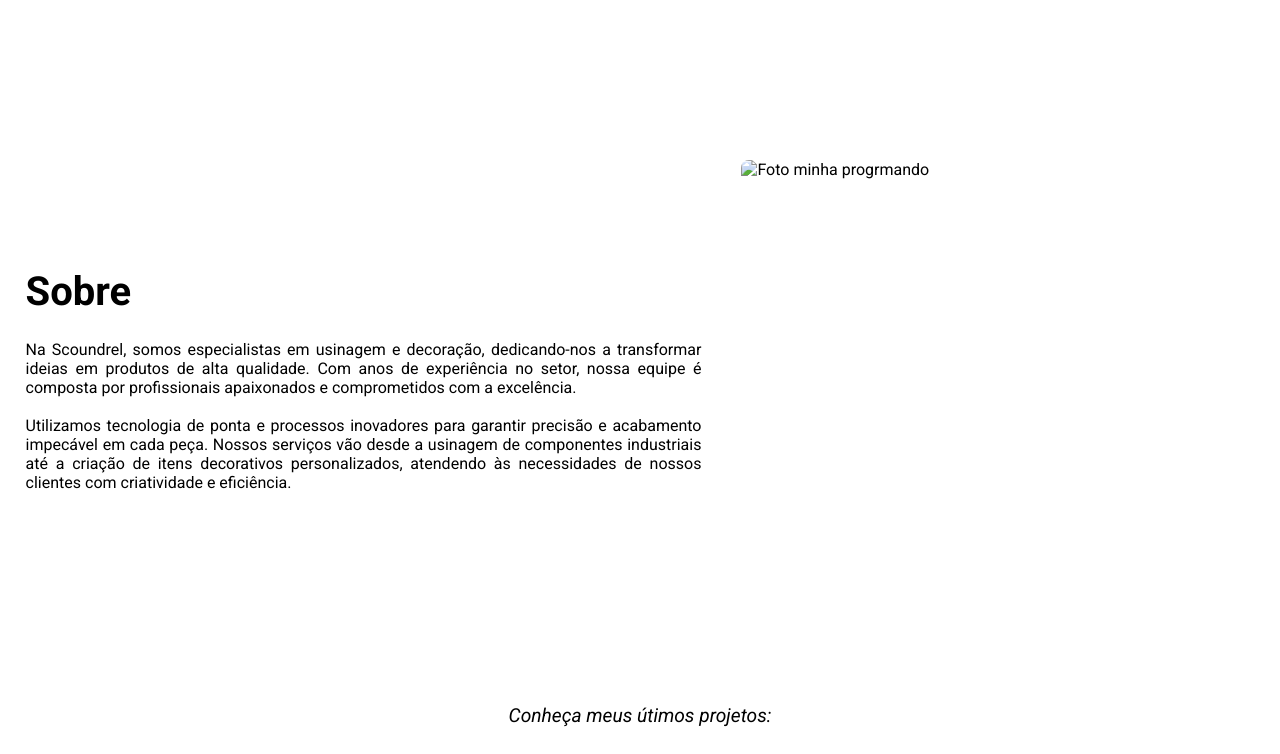
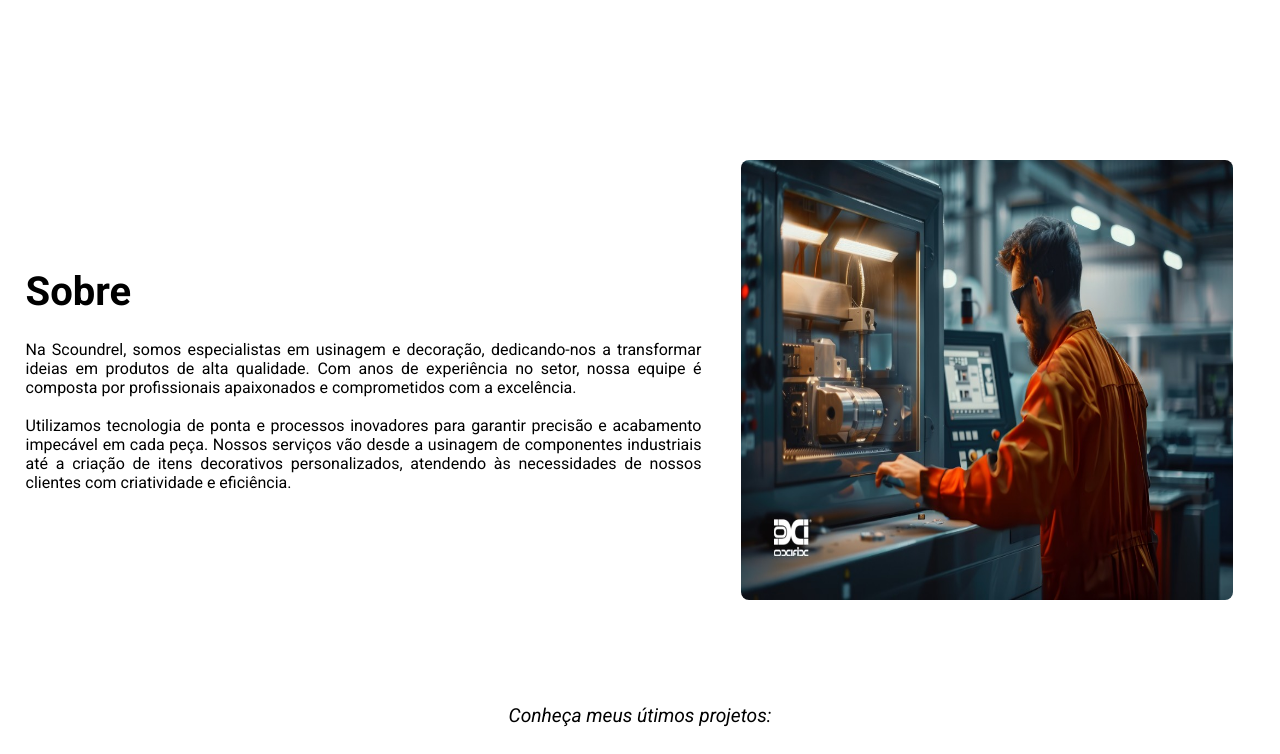
Before and after one commit to Kolapco/Bassitt-, a plain HTML site: page index.html in a window 1280 px wide. Shown: the part 666-1420 px from the top of the page. Drawn offline with Linux system fonts and the light colour scheme; files whose address does not match are found by name.

Commit message:
index.html

```diff
--- a/index.html
+++ b/index.html
@@ -413,7 +413,7 @@ body{
             </div>
 
             <div class="sobre_principal_direito">
-                <img src="/Crs/imagens/operador-de-cnc-900-x-600-px.png" alt="Foto minha progrmando">
+                <img src="https://github.com/Kolapco/Bassitt-/blob/main/Crs/operador-de-cnc-900-x-600-px.png" alt="Foto minha progrmando">
             </div>
         </div>
     </section>
```
